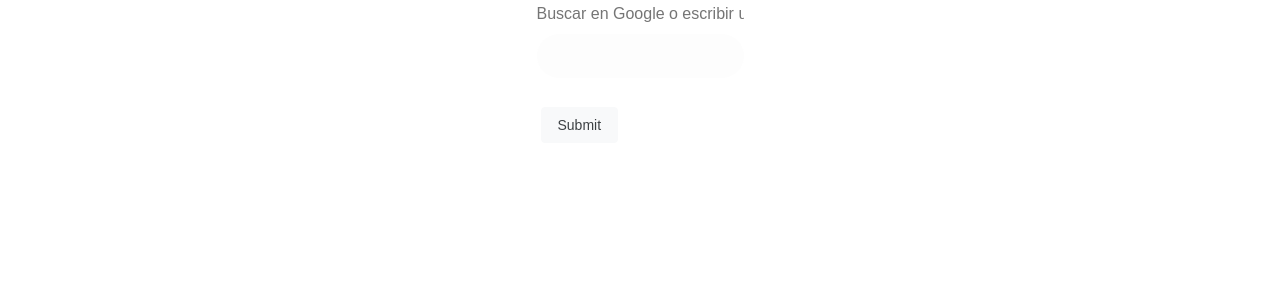
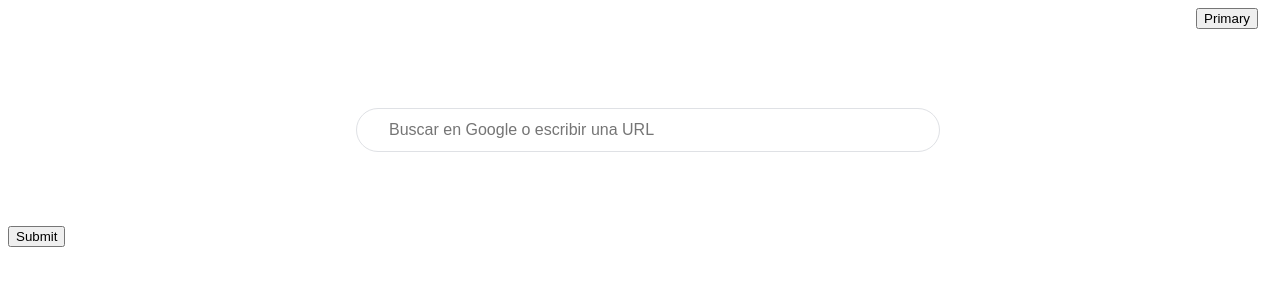
Before and after one commit to monsalvegf/search, a plain HTML site: page index.html in a window 1280 px wide. Drawn offline with Linux system fonts and the light colour scheme.

Commit message:
Nueva simplificación total, todo en un archivo

```diff
--- a/index.html
+++ b/index.html
@@ -1,19 +1,70 @@
 <!DOCTYPE html>
-<html lang="es">
+<html>
     <head>
-        <title>Search</title>
-        <link rel="stylesheet" href="style.css">
+        <title>Prueba de formulario CSS</title>
+        <style>
+            body {
+                font-family: arial,sans-serif;
+                width: 100%;
+            }
+
+            div {
+                display: block;
+                margin: auto;
+                box-sizing: border-box;
+            }
+
+            .barra_superior {
+                display: flex
+                margin-right: 30px;
+                height: 100px;
+                width: 100%;
+            }
+
+            .boton_sup {
+                float: right;
+                margin-right: 30px;
+            }
+            .barra_media {
+                display: flex
+                margin-right: 30px;
+                height: 100px;
+                width: 100%;
+            }
+            .entrada {
+                display: flex;
+                background: #fff;
+                border: 1px solid #dfe1e5;
+                height: 44px;
+                border-radius: 24px;
+                margin: auto;
+                width: 584px;
+                box-sizing: border-box;
+            }
+
+            .input_text {
+                background-color: transparent;
+                margin-left: 30px;
+                height: 40px;
+                font-size: 16px;
+                border: 0;
+                width: 584px;
+                white-space: pre;
+            }
+
+        </style>
     </head>
     <body>
-        <div class="centro">
-            <form action="https://www.google.com/search">
-                <div class="recuadro">
-                    <input type="text" name="q" placeholder="Buscar en Google o escribir una URL">
+        <div class="barra_superior">
+            <button class="boton_sup" type="button" class="boton_sup">Primary</button>
+        </div>
+        <form action="https://www.google.com/search">
+            <div class="barra_media">
+                <div class="entrada">
+                    <input class="input_text" type="text" name="q" placeholder="Buscar en Google o escribir una URL">
                 </div>
-                <div class="buttons">
-                    <input class="button" type="submit" name="Google Search">
-                </div>
-            </form>
-        </div>
+             </div>
+            <br>
+            <input class="submit" type="submit" name="Google Search">
     </body>
 </html>
--- a/style.css
+++ /dev/null
@@ -1,76 +0,0 @@
-body {
-    font-size: 14px;
-    font-family: arial,sans-serif;
-    display: flex;
-    flex-direction: column;
-    height: 100%;
-    align-items: center;
-    padding: 6px;
-}
-
-div {
-    display: block;
-}
-
-.centro {
-    padding: 20px;
-    max-height: 160px;
-    flex-shrink: 0;
-    box-sizing: border-box;
-}
-
-form {
-    display: block;
-    margin-top: 0em;
-}
-
-.recuadro {
-    display: flex;
-    z-index: 3;
-    height: 44px;
-    background: #fdfdfd;
-    border: 3px solid rgb(161, 6, 6)
-    box-shadow: none;
-    border-radius: 24px;
-    margin: 0 auto;
-    width: auto;
-    max-width: 584px;
-    position: relative;
-}
-
-input {
-    background-color: transparent;
-    border: none;
-    margin: 0;
-    padding: 0;
-    color: rgba(0,0,0,.87);
-    word-wrap: break-word;
-    outline: none;
-    display: flex;
-    margin-top: -37px;
-    height: 34px;
-    font-size: 16px;
-    flex: 100%;
-}
-
-.buttons {
-    height: 70px;
-    padding-top: 18px;
-}
-
-.button {
-    background-color: #f8f9fa;
-    border: 1px solid #f8f9fa;
-    border-radius: 4px;
-    color: #3c4043;
-    font-family: arial,sans-serif;
-    font-size: 14px;
-    margin: 11px 4px;
-    padding: 0 16px;
-    line-height: 27px;
-    height: 36px;
-    min-width: 54px;
-    text-align: center;
-    cursor: pointer;
-    user-select: none;
-}
--- a/style2.css
+++ /dev/null
@@ -1,53 +0,0 @@
-body {
-    font-family: arial,sans-serif;
-    width: 100%;
-}
-
-div {
-    display: block
-}
-
-.barra_superior {
-    float: right;
-    margin-top: 20px;
-    margin-right: 30px;
-}
-
-.entrada {
-    display: flex;
-    background: #fff;
-    border: 1px solid #dfe1e5;
-    height: 44px;
-    margin-top: 300px;
-    border-radius: 24px;
-    margin: 0 auto;
-    width: 584px;
-
-}
-
-.input_text {
-    background-color: transparent;
-    color: rgba(0,0,0,.87);
-    margin-left: 10px;
-    height: 44px;
-    font-size: 16px;
-    border: 0;
-}
-
-.submit {
-    height: 70px;
-    padding-top: 88px;
-    background-color: #f8f9fa;
-    border: 1px solid #f8f9fa;
-    border-radius: 4px;
-    color: #3c4043;
-    font-size: 14px;
-    margin: 11px 4px;
-    padding: 0 16px;
-    line-height: 27px;
-    height: 36px;
-    min-width: 54px;
-    text-align: center;
-    cursor: pointer;
-    user-select: none;
-}
```
Also changed, not shown: index2.html (deleted, +0 -23 lines).
